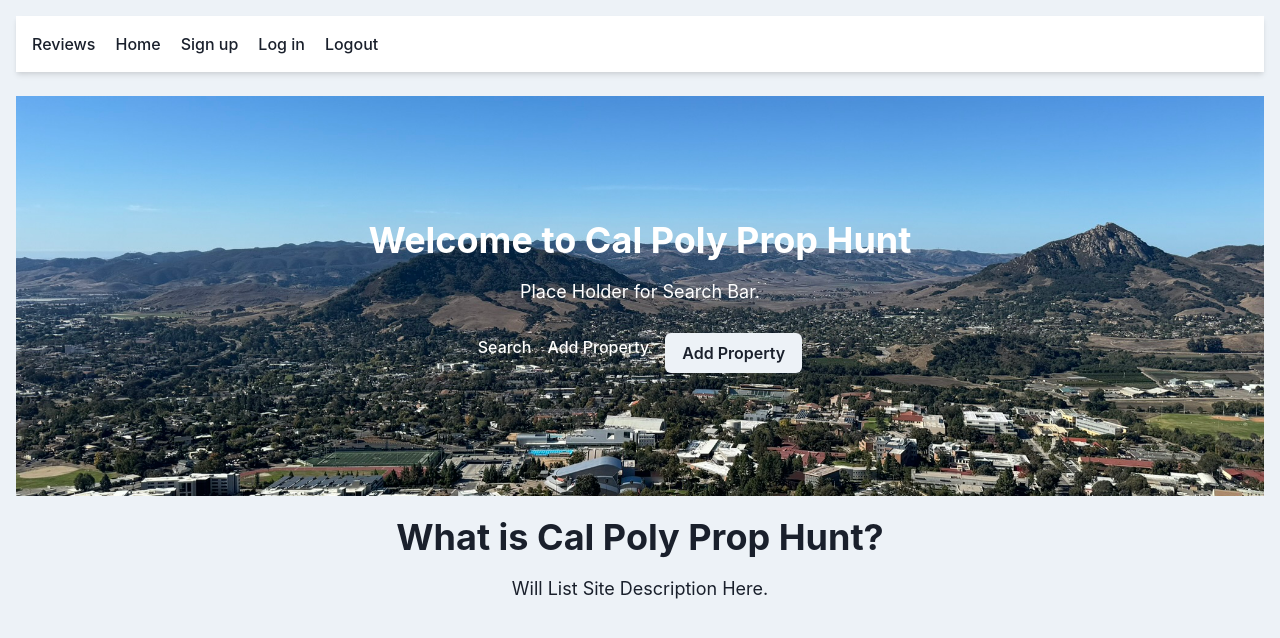
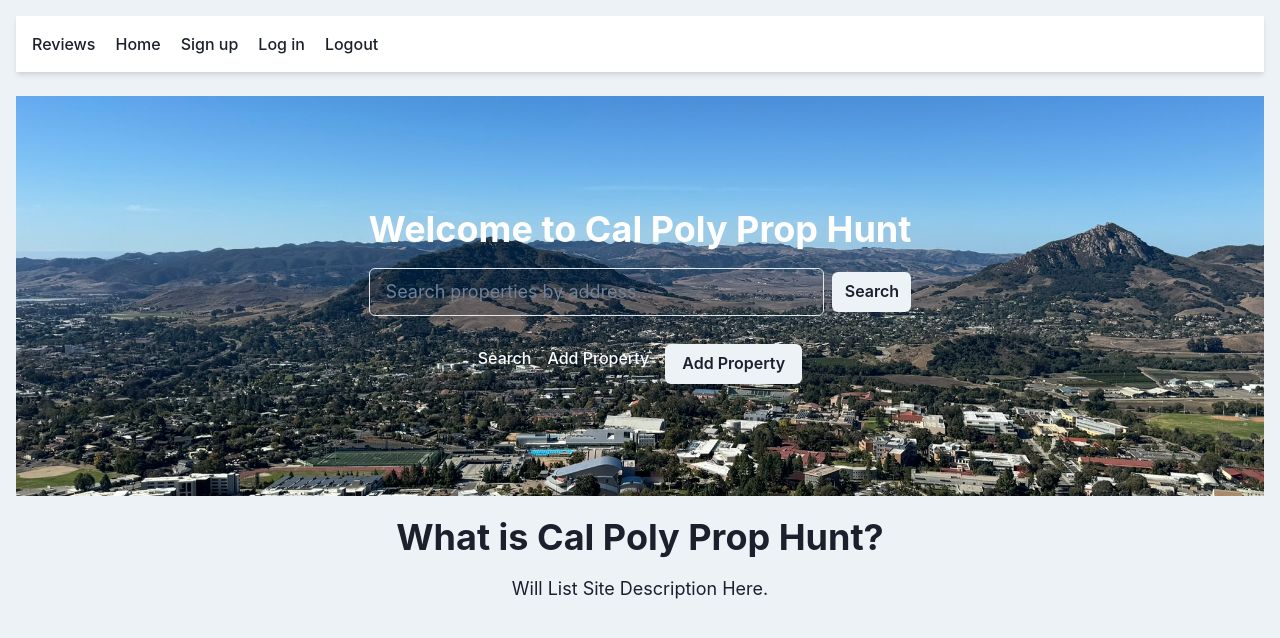
Before and after one commit to gracebw7/307-group-1, a React (Vite) app in the folder packages/react-frontend/: page / in a window 1280 px wide. Shown: the top 638 px of the page. Built offline with nearby package versions, Linux system fonts and the light colour scheme.

Commit message:
adding search bar to home page

```diff
--- a/packages/react-frontend/src/pages/Home.jsx
+++ b/packages/react-frontend/src/pages/Home.jsx
@@ -12,7 +12,8 @@ import {
   Text,
   Stack,
   HStack,
-  useDisclosure
+  useDisclosure,
+  Input
 } from "@chakra-ui/react";
 import { Link as HLink } from "react-router-dom";
 import homeImage from "../assets/home.jpg";
@@ -24,6 +25,7 @@ function Home() {
   const { isOpen, onClose, onOpen } = useDisclosure();
 
   const [submitted, setSubmitted] = useState(false);
+  const [searchQuery, setSearchQuery] = useState("");
 
   const navigate = useNavigate();
 
@@ -60,6 +62,10 @@ function Home() {
     }
   };
 
+  const handleSearch = () => {
+    navigate(`/properties/search?address=${searchQuery}`); // Navigate to the search results page
+  };
+
   return (
     <Box>
       <Box
@@ -79,9 +85,15 @@ function Home() {
             <Heading as="h1" size="xl">
               Welcome to Cal Poly Prop Hunt
             </Heading>
-            <Text fontSize="lg">
-              Place Holder for Search Bar.
-            </Text>
+            <Box display="flex" alignItems="center" justifyContent="center">
+              <Input
+                placeholder="Search properties by address..."
+                size="lg"
+                value={searchQuery}
+                onChange={(e) => setSearchQuery(e.target.value)} // Update search query state
+              />
+              <Button onClick={handleSearch} ml={2}>Search</Button> {/* Add search button */}
+            </Box>
             <Box
               display="flex"
               alignItems="center"
```
Also changed, not shown: packages/react-frontend/src/components/SearchBar.jsx (added, +46 -0 lines), 2 other files (tests, documents, lock files or other folders).
